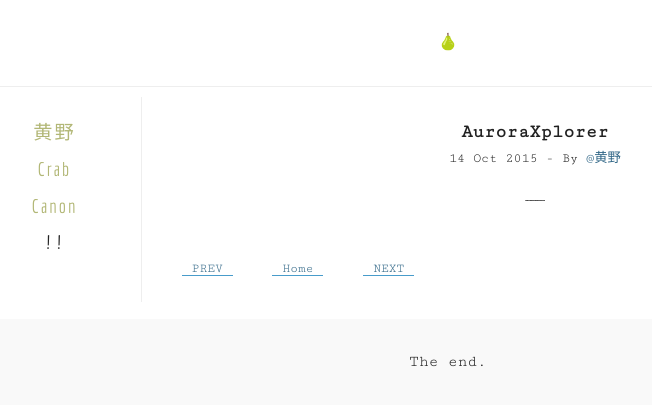
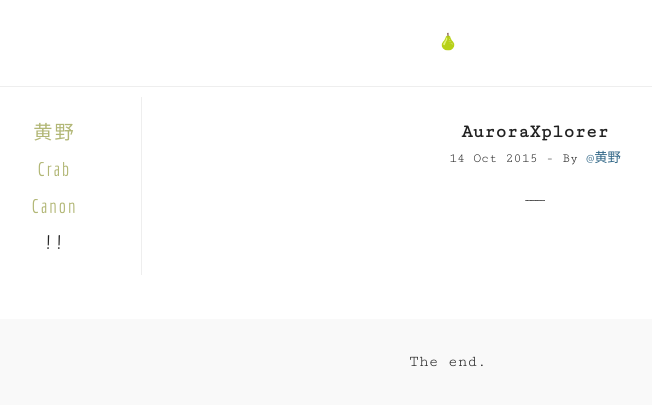
Before and after one commit to crabcanon/crabcanon.github.com, a Jekyll site: the page built from _posts/2015-10-14-auroraxplorer.md, in a window 1280 px wide. Shown: the top 406 px of the page, without its empty margins (192-844 px from the left). Built offline with Jekyll 4.4.1, drawn with Linux system fonts in a browser that asks for light colours; comment, search, counter and statistics services are not loaded.

Commit message:
Update template

```diff
--- a/_layouts/post.html
+++ b/_layouts/post.html
@@ -68,19 +68,19 @@
             </header>
             {{ content }}
           </article>
-          <div class="pagination">
-            {% if page.previous %}
+         <!--  <div class="pagination">
+            {% if page.previous and page.categories[0] != "project" %}
               <a class="page-nav" href="{{ page.previous.url }}" id="js-previous-post">PREV</a>
             {% else %}
               <a class="page-nav" id="js-previous-post"><del>PREV</del></a>
             {% endif %}
               <a class="page-nav" href="{{ site.url }}" id="">Home</a>
-            {% if page.next %}
+            {% if page.next and page.categories[0] != "project" %}
               <a class="page-nav" href="{{ page.next.url }}" id="js-next-post">NEXT</a>
             {% else %}
               <a class="page-nav" id="js-next-post"><del>NEXT</del></a>
             {% endif %}
-          </div>
+          </div> -->
         {% else %}
           {{ content }}
         {% endif %}
```
